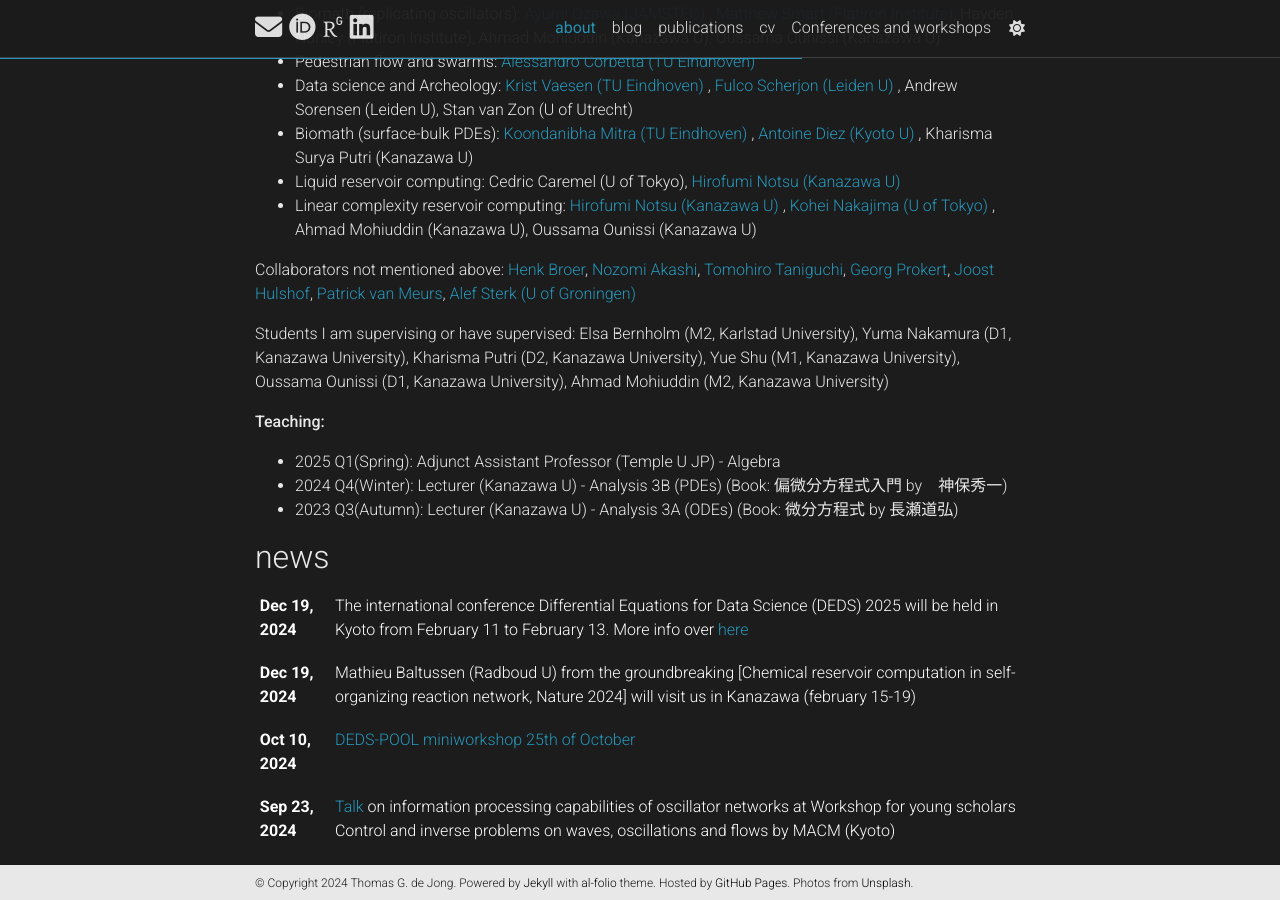
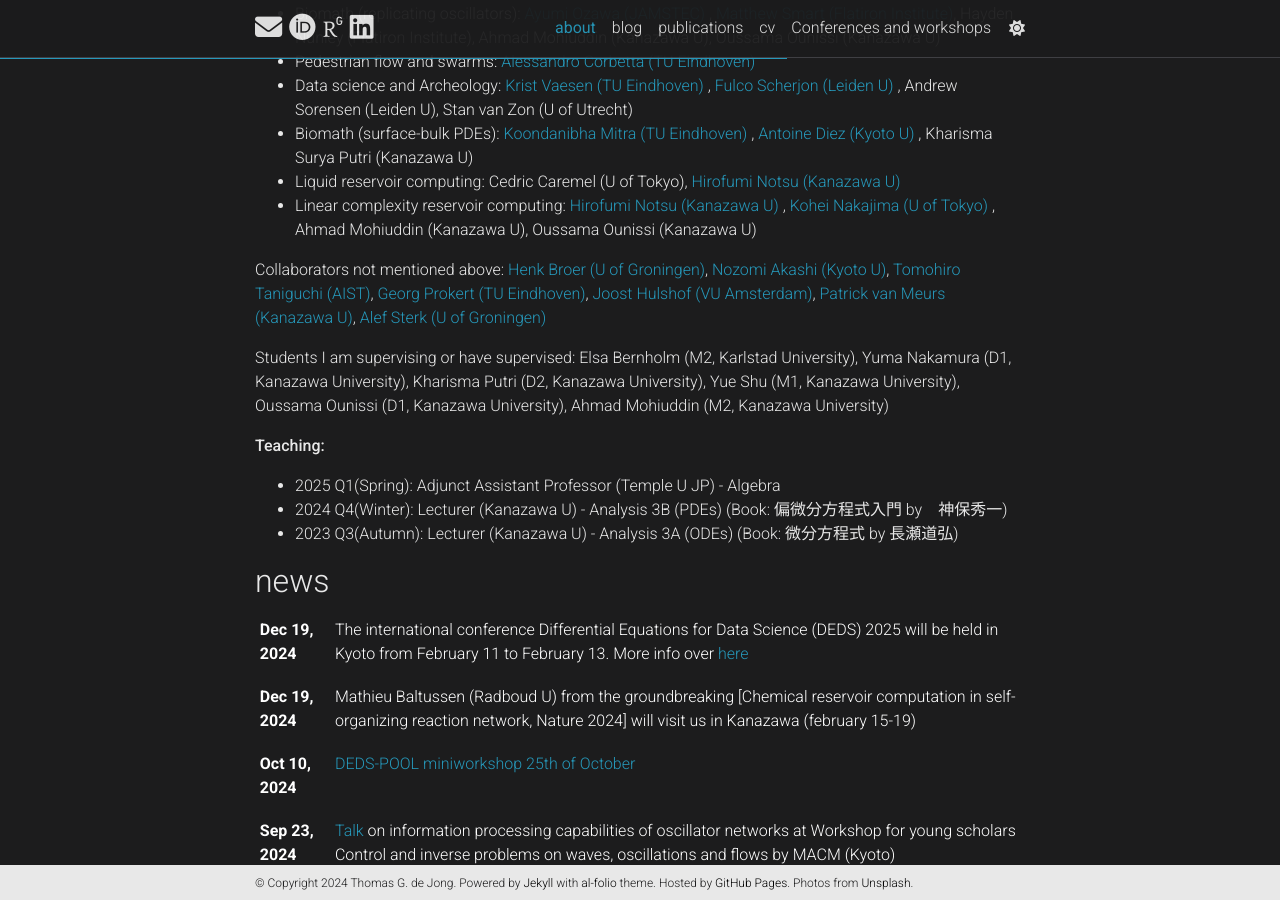
Before and after one commit to mathowl/tgdejong, a Jekyll site: the page built from _pages/about.md, in a window 1280 px wide and 900 px high, scrolled down 784 px. Built offline with Jekyll 4.4.1, drawn with Linux system fonts in a browser that asks for light colours; full-size pictures stand in for the smaller copies a plugin makes; some web fonts are replaced; comment, search, counter and statistics services are not loaded; a style sheet for code colours, icons or effects is not loaded.

Commit message:
Update about.md

```diff
--- a/_pages/about.md
+++ b/_pages/about.md
@@ -38,7 +38,7 @@
     <li> Linear complexity reservoir computing: <a href = "https://scheme.hn/"> Hirofumi Notsu (Kanazawa U) </a>, <a href ="https://www.kohei-nakajima.com/">Kohei Nakajima (U of Tokyo) </a>, Ahmad Mohiuddin (Kanazawa U),  Oussama Ounissi (Kanazawa U) </li>
 </ul>
 
-Collaborators not mentioned above:  <a href ="https://www.math.rug.nl/~broer/">Henk Broer</a>, <a href="https://sites.google.com/view/nozomiakashi/">Nozomi Akashi</a>, <a href="https://researchmap.jp/tomohiro-taniguchi">Tomohiro Taniguchi</a>, <a href="https://www.tue.nl/en/research/researchers/georg-prokert">Georg Prokert</a>, <a href="https://www.few.vu.nl/~jhulshof/">Joost Hulshof</a>, <a href="https://sites.google.com/site/pjpvmeurs/">Patrick van Meurs</a>, <a href = "https://www.math.rug.nl/~alef/"> Alef Sterk (U of Groningen) </a>
+Collaborators not mentioned above:  <a href ="https://www.math.rug.nl/~broer/">Henk Broer (U of Groningen)</a>, <a href="https://sites.google.com/view/nozomiakashi/">Nozomi Akashi (Kyoto U)</a>, <a href="https://researchmap.jp/tomohiro-taniguchi">Tomohiro Taniguchi (AIST)</a>, <a href="https://www.tue.nl/en/research/researchers/georg-prokert">Georg Prokert (TU Eindhoven)</a>, <a href="https://www.few.vu.nl/~jhulshof/">Joost Hulshof (VU Amsterdam)</a>, <a href="https://sites.google.com/site/pjpvmeurs/">Patrick van Meurs (Kanazawa U)</a>, <a href = "https://www.math.rug.nl/~alef/"> Alef Sterk (U of Groningen) </a>
 
 Students I am supervising or have supervised: Elsa Bernholm (M2, Karlstad University), Yuma Nakamura (D1, Kanazawa University), Kharisma Putri (D2, Kanazawa University), Yue Shu (M1, Kanazawa University), Oussama Ounissi (D1, Kanazawa University), Ahmad Mohiuddin (M2, Kanazawa University)
 
```
